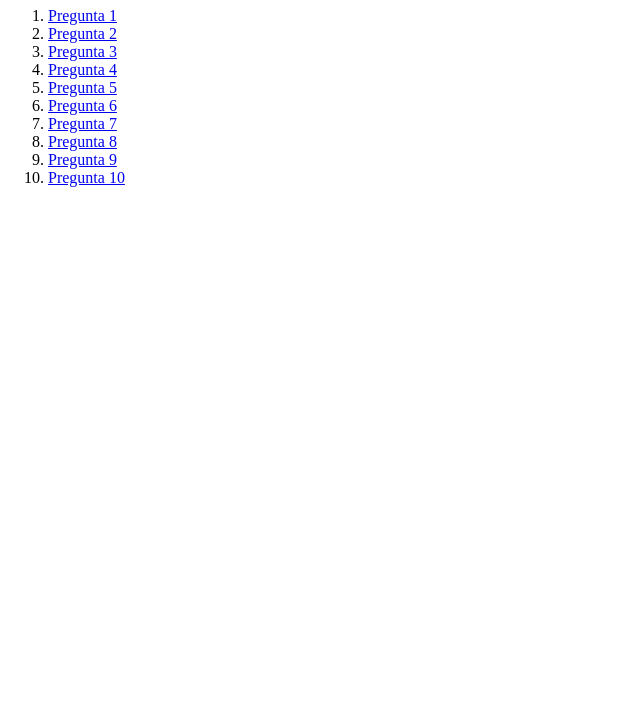
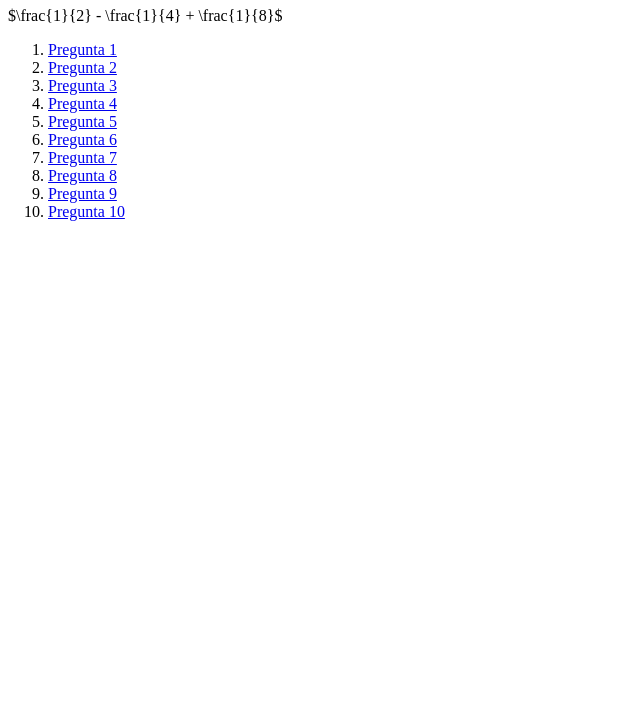
Before and after one commit to pedroperalta/zugu_2, a plain HTML site: page index.html in a window 1280 px wide. Shown: the part 73-800 px from the top of the page, without its empty margins (0-640 px from the left). Drawn offline with nearby package versions, Linux system fonts and the light colour scheme; some packages are replaced by stand-ins of ours.

Commit message:
Update index.html

```diff
--- a/index.html
+++ b/index.html
@@ -8,6 +8,7 @@
   </head>
   <body>
     <h1>Índice de Preguntas - Fracciones</h1>
+     <p>$\frac{1}{2} - \frac{1}{4} + \frac{1}{8}$</p>
 
     <ol>
       <li><a href="pregunta1.html">Pregunta 1</a></li>
```
